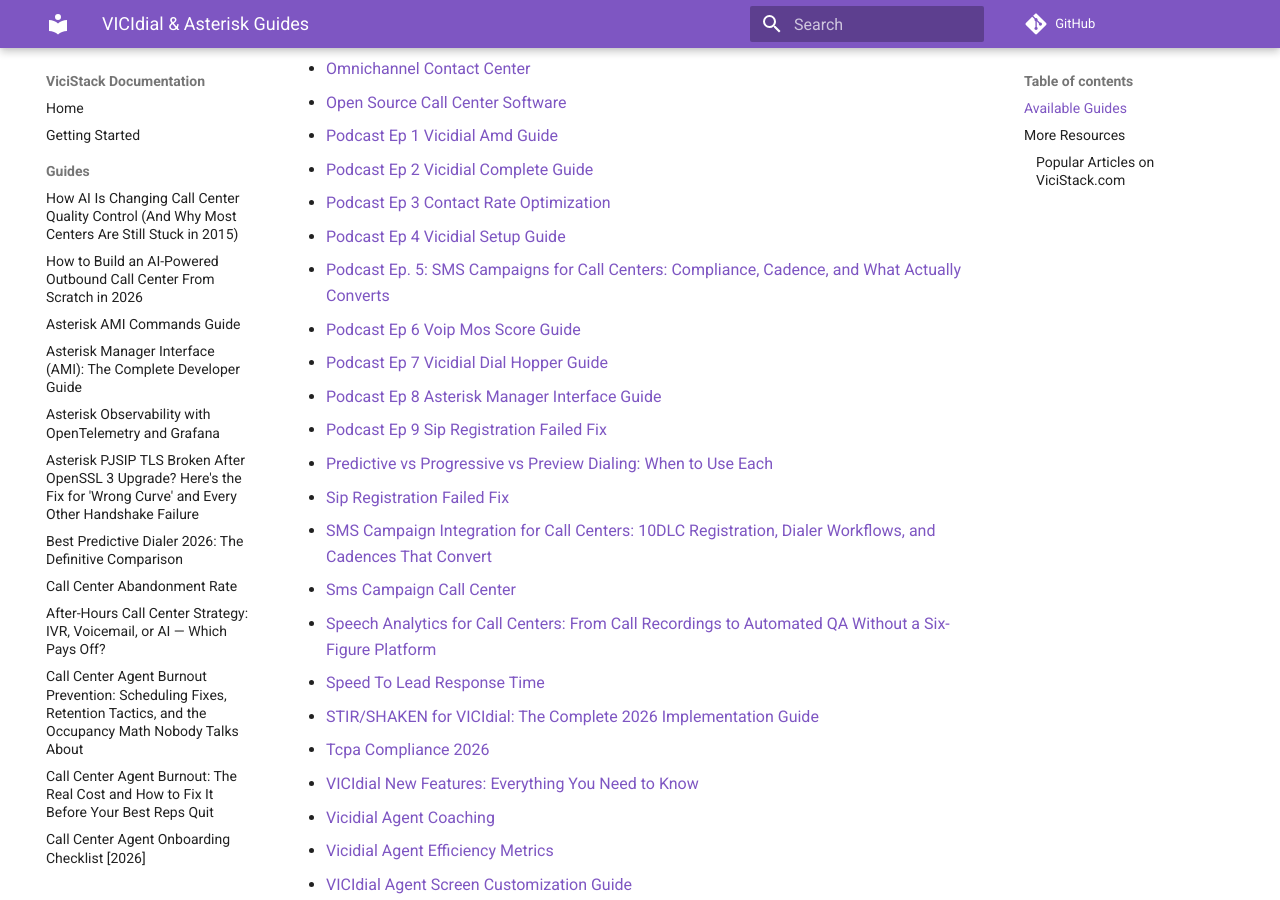
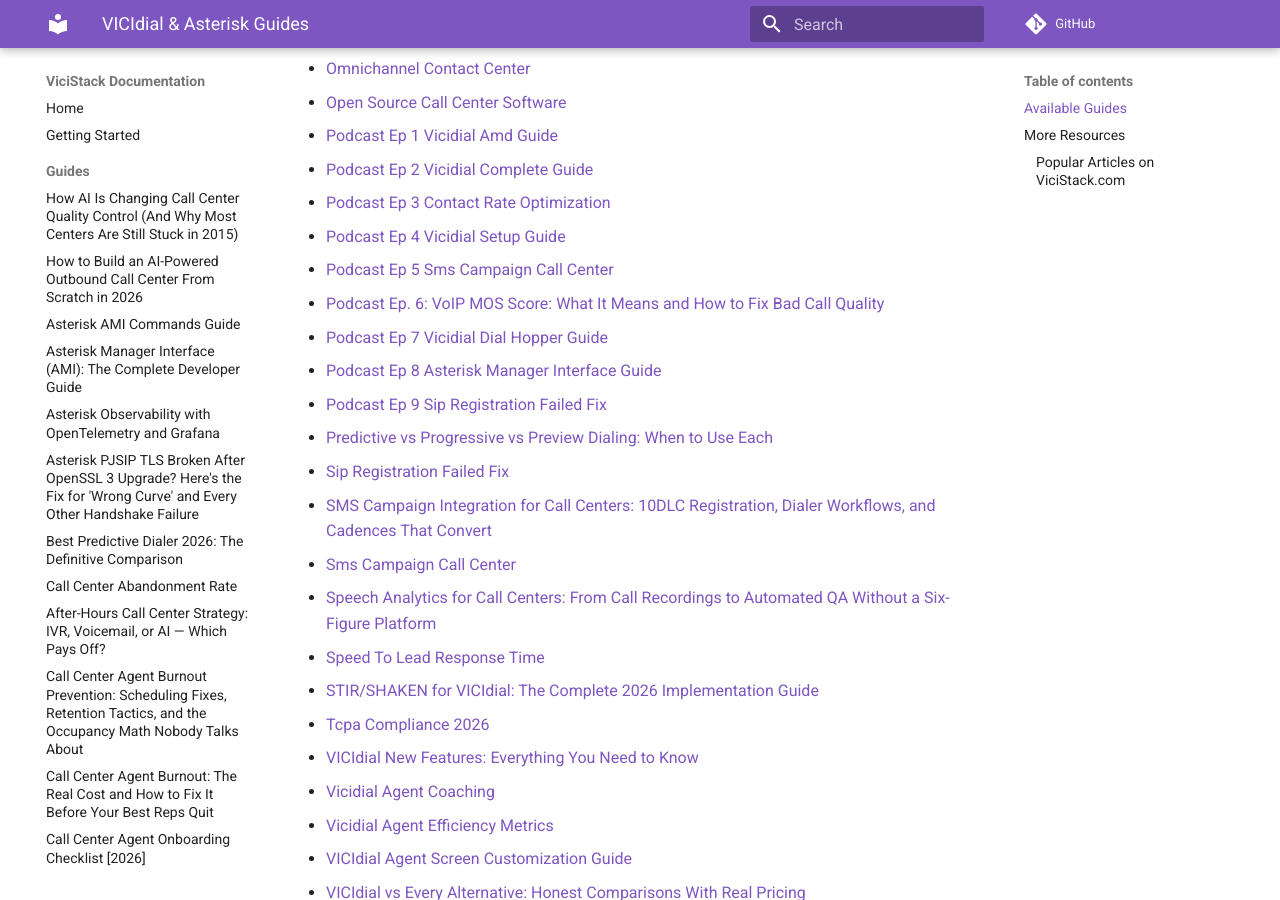
Before and after one commit to gamlin-ccdocs/vicistack-docs, an MkDocs documentation site: the page built from docs/guides/index.md, in a window 1280 px wide and 900 px high, scrolled down 1696 px. Built offline with MkDocs 1.6.1 and Material for MkDocs 9.7.7, drawn with Linux system fonts in a browser that asks for light colours; comment, search, counter and statistics services are not loaded.

Commit message:
Add guide: Podcast Ep. 6: VoIP MOS Score: What It Means and How to Fix Bad Call Quality

```diff
--- a/docs/guides/index.md
+++ b/docs/guides/index.md
@@ -49,8 +49,8 @@
 - [Podcast Ep 2 Vicidial Complete Guide](podcast-ep-2-vicidial-complete-guide.md)
 - [Podcast Ep 3 Contact Rate Optimization](podcast-ep-3-contact-rate-optimization.md)
 - [Podcast Ep 4 Vicidial Setup Guide](podcast-ep-4-vicidial-setup-guide.md)
-- [Podcast Ep. 5: SMS Campaigns for Call Centers: Compliance, Cadence, and What Actually Converts](podcast-ep-5-sms-campaign-call-center.md)
-- [Podcast Ep 6 Voip Mos Score Guide](podcast-ep-6-voip-mos-score-guide.md)
+- [Podcast Ep 5 Sms Campaign Call Center](podcast-ep-5-sms-campaign-call-center.md)
+- [Podcast Ep. 6: VoIP MOS Score: What It Means and How to Fix Bad Call Quality](podcast-ep-6-voip-mos-score-guide.md)
 - [Podcast Ep 7 Vicidial Dial Hopper Guide](podcast-ep-7-vicidial-dial-hopper-guide.md)
 - [Podcast Ep 8 Asterisk Manager Interface Guide](podcast-ep-8-asterisk-manager-interface-guide.md)
 - [Podcast Ep 9 Sip Registration Failed Fix](podcast-ep-9-sip-registration-failed-fix.md)
--- a/mkdocs.yml
+++ b/mkdocs.yml
@@ -64,8 +64,8 @@
       - "Podcast Ep 2 Vicidial Complete Guide": "guides/podcast-ep-2-vicidial-complete-guide.md"
       - "Podcast Ep 3 Contact Rate Optimization": "guides/podcast-ep-3-contact-rate-optimization.md"
       - "Podcast Ep 4 Vicidial Setup Guide": "guides/podcast-ep-4-vicidial-setup-guide.md"
-      - "Podcast Ep. 5: SMS Campaigns for Call Centers: Compliance, Cadence, and What Actually Converts": "guides/podcast-ep-5-sms-campaign-call-center.md"
-      - "Podcast Ep 6 Voip Mos Score Guide": "guides/podcast-ep-6-voip-mos-score-guide.md"
+      - "Podcast Ep 5 Sms Campaign Call Center": "guides/podcast-ep-5-sms-campaign-call-center.md"
+      - "Podcast Ep. 6: VoIP MOS Score: What It Means and How to Fix Bad Call Quality": "guides/podcast-ep-6-voip-mos-score-guide.md"
       - "Podcast Ep 7 Vicidial Dial Hopper Guide": "guides/podcast-ep-7-vicidial-dial-hopper-guide.md"
       - "Podcast Ep 8 Asterisk Manager Interface Guide": "guides/podcast-ep-8-asterisk-manager-interface-guide.md"
       - "Podcast Ep 9 Sip Registration Failed Fix": "guides/podcast-ep-9-sip-registration-failed-fix.md"
```
